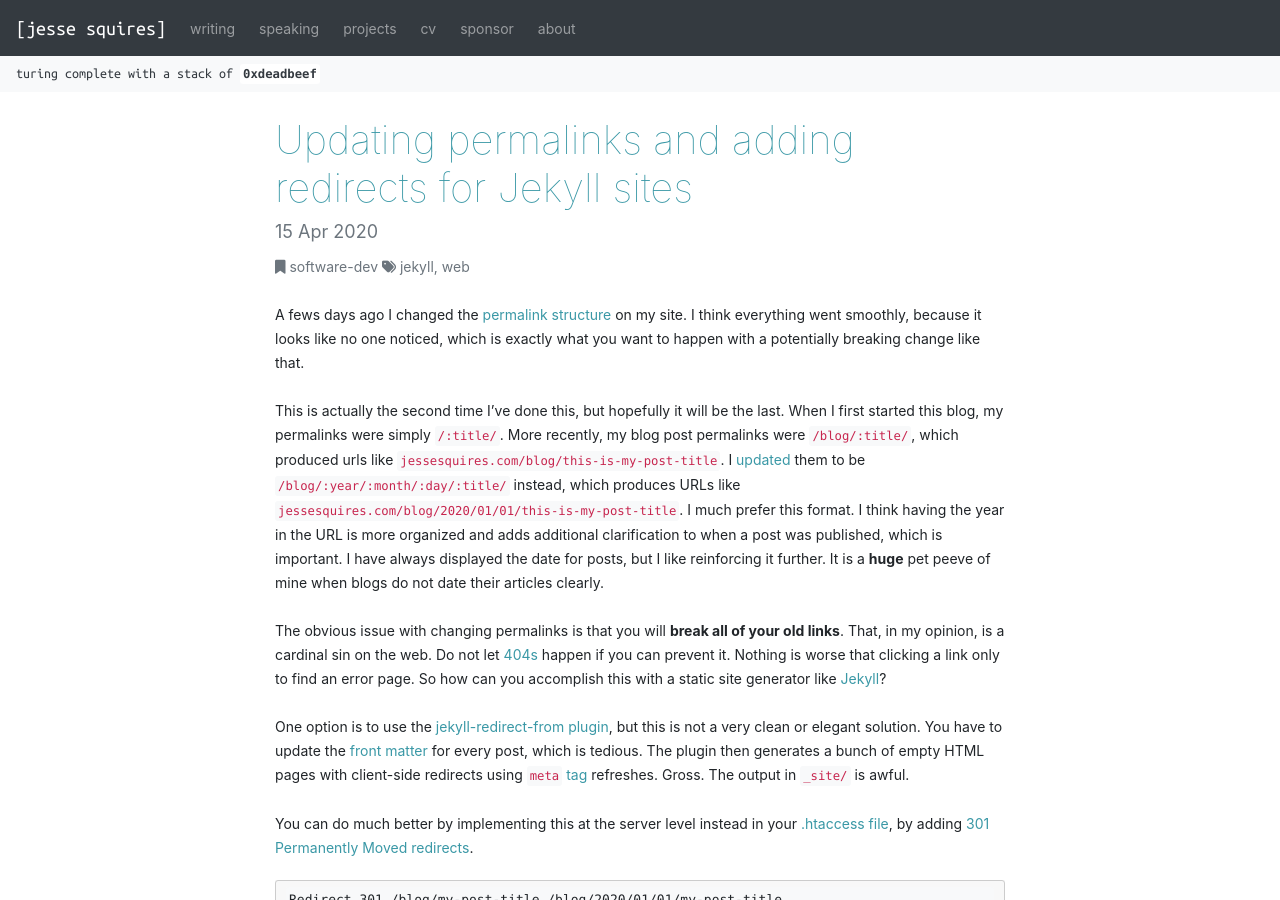
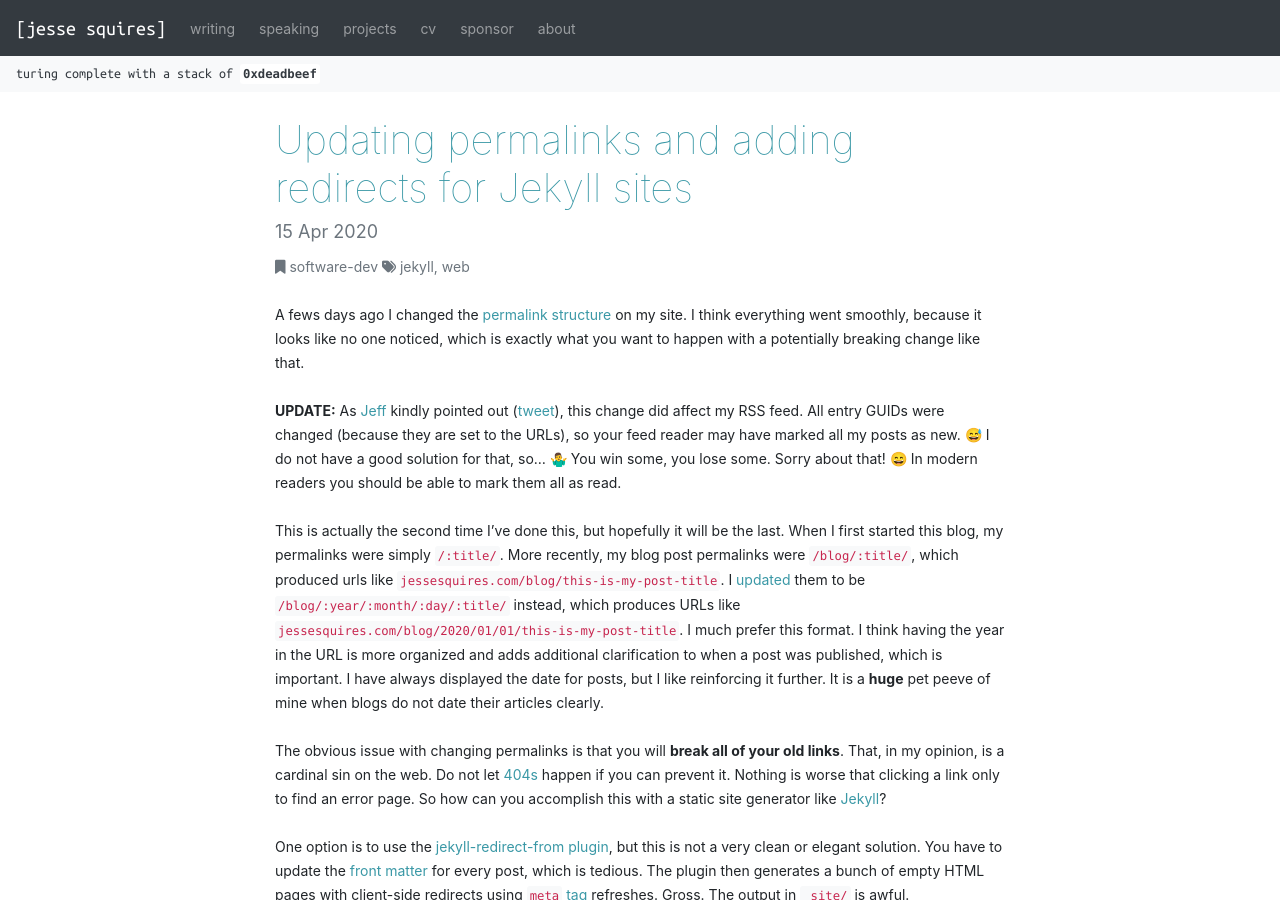
Before and after one commit to jessesquires/jessesquires.com, a Jekyll site: the page built from _posts/2020-04-15-updating-permalinks-and-adding-redirects-for-jekyll-sites.md, in a window 1280 px wide and 900 px high. Built offline with Jekyll 4.4.1, drawn with Linux system fonts in a browser that asks for light colours; nearby versions of some CDN libraries; library files that are not in the unit come from our copies.

Commit message:
[post update] lol jeff

```diff
--- a/_posts/2020-04-15-updating-permalinks-and-adding-redirects-for-jekyll-sites.md
+++ b/_posts/2020-04-15-updating-permalinks-and-adding-redirects-for-jekyll-sites.md
@@ -9,6 +9,8 @@ title: Updating permalinks and adding redirects for Jekyll sites
 A fews days ago I changed the [permalink structure](https://jekyllrb.com/docs/permalinks/#front-matter) on my site. I think everything went smoothly, because it looks like no one noticed, which is exactly what you want to happen with a potentially breaking change like that.
 
 <!--excerpt-->
+
+**UPDATE:** As [Jeff](https://lapcatsoftware.com/) kindly pointed out ([tweet](https://twitter.com/lapcatsoftware/status/1250513028912746496)), this change did affect my RSS feed. All entry GUIDs were changed (because they are set to the URLs), so your feed reader may have marked all my posts as new. 😅 I do not have a good solution for that, so... 🤷‍♂️ You win some, you lose some. Sorry about that! 😄 In modern readers you should be able to mark them all as read.
 
 This is actually the second time I've done this, but hopefully it will be the last. When I first started this blog, my permalinks were simply `/:title/`. More recently, my blog post permalinks were `/blog/:title/`, which produced urls like `jessesquires.com/blog/this-is-my-post-title`. I [updated](https://github.com/jessesquires/jessesquires.com/commit/4493751dd0172b90221dd7d264aa055ddad1c8f3) them to be `/blog/:year/:month/:day/:title/` instead, which produces URLs like `jessesquires.com/blog/2020/01/01/this-is-my-post-title`. I much prefer this format. I think having the year in the URL is more organized and adds additional clarification to when a post was published, which is important. I have always displayed the date for posts, but I like reinforcing it further. It is a **huge** pet peeve of mine when blogs do not date their articles clearly.
 
```
